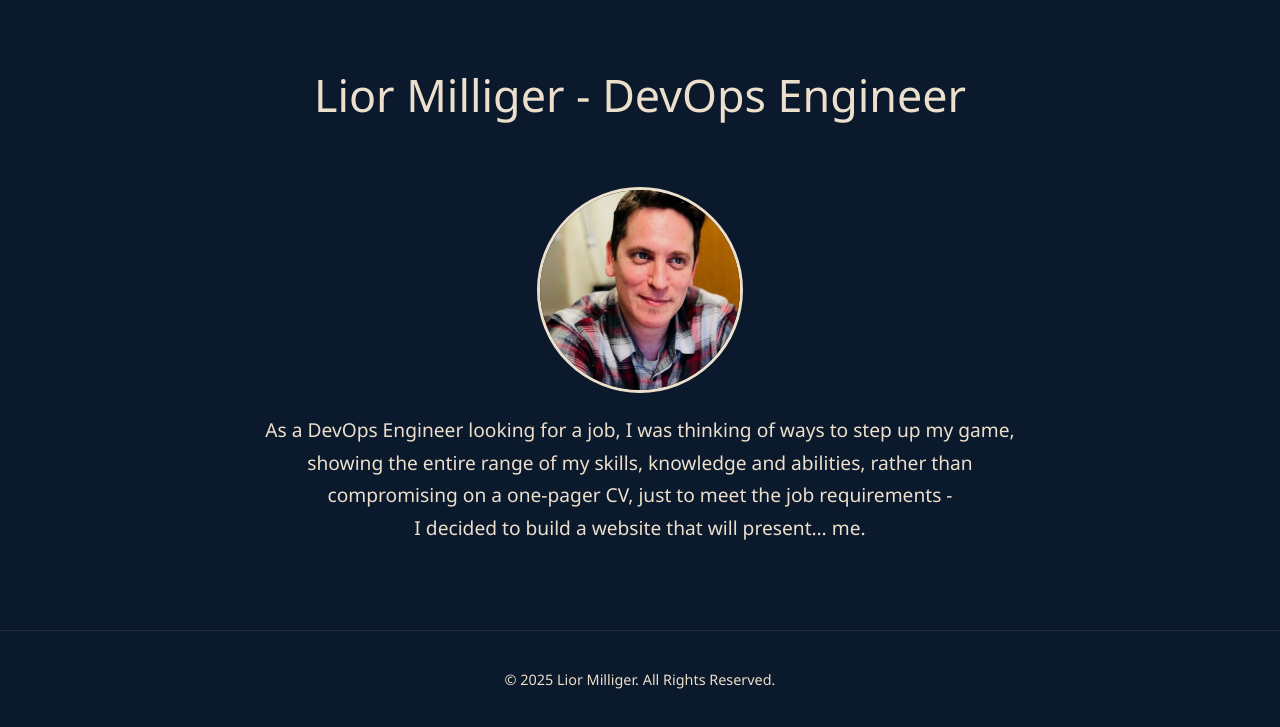
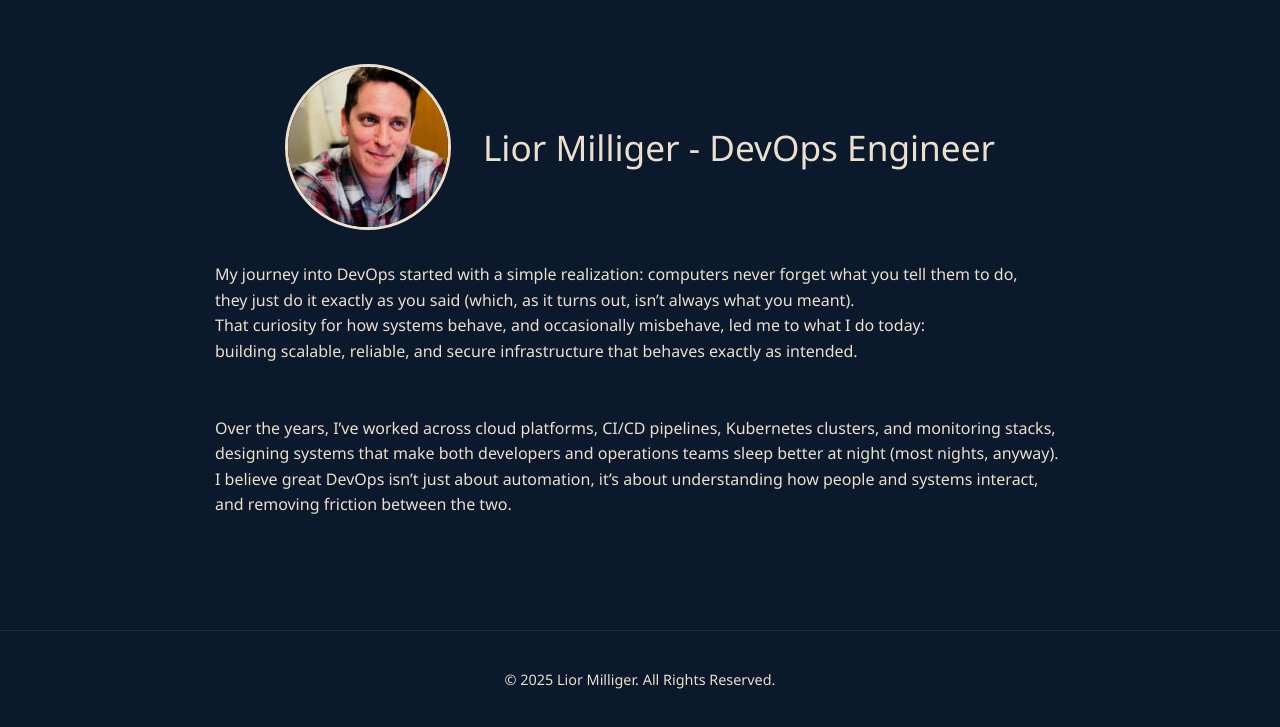
Before and after one commit to liormilliger/mywebsite-app, a Flask app: page / in a window 1280 px wide. Shown: the part 73-800 px from the top of the page. Run offline with Flask 3, Linux system fonts and the light colour scheme; some libraries are stand-ins or nearby versions.

Commit message:
Style changes and index.html Fix

```diff
--- a/app/static/css/style.css
+++ b/app/static/css/style.css
@@ -89,9 +89,47 @@ main {
 }
 
 .homepage-content {
-    text-align: center;
+    text-align: left;
+    max-width: 850px;
+    margin: 0 auto;
 }
 
+/* --- New Intro Container for Homepage --- */
+.intro-container {
+    display: flex;
+    align-items: center;         /* vertically center image and text */
+    justify-content: center;     /* center both horizontally */
+    gap: 2rem;                   /* space between image and text */
+    flex-wrap: wrap;             /* responsive stacking */
+    margin-top: 2rem;
+    margin-bottom: 2rem;
+}
+
+.intro-container .profile-photo {
+    width: 160px;
+    height: 160px;
+    border-radius: 50%;
+    border: 3px solid #ECDFCC;
+    object-fit: cover;
+    margin-top: 0; /* remove old top margin */
+}
+
+.intro-container .welcome-heading {
+    font-size: 2.2rem;
+    font-weight: 300;
+    margin: 0;
+    text-align: left;
+}
+
+/* --- Responsive layout for smaller screens --- */
+@media (max-width: 768px) {
+    .intro-container {
+        flex-direction: column;
+        text-align: center;
+    }
+}
+
+/* --- Existing Page Content --- */
 .page-content {
     text-align: left;
 }
@@ -112,8 +150,8 @@ main {
 }
 
 .about-text p {
-    font-size: 1.2rem;
-    line-height: 1.7;
+    font-size: 1rem;
+    line-height: 1.6;
     max-width: 850px;
     margin: 1rem auto 0;
 }
--- a/app/templates/index.html
+++ b/app/templates/index.html
@@ -5,17 +5,31 @@
 {% block content %}
 <div class="homepage-content">
 
-    <h1 class="welcome-heading">Lior Milliger - DevOps Engineer</h1>
+    <div class="intro-container">
+        <img src="{{ url_for('static', filename='files/LiorPhoto.jpg') }}" alt="A photo of Lior Milliger" class="profile-photo">
+        <h1 class="welcome-heading">Lior Milliger - DevOps Engineer</h1>
+    </div>
 
-    <img src="{{ url_for('static', filename='files/LiorPhoto.jpg') }}" alt="A photo of Lior Milliger" class="profile-photo">
 
     <div class="about-text">
         <p>
-            As a DevOps Engineer looking for a job, I was thinking of ways to step up my game,<br>
-            showing the entire range of my skills, knowledge and abilities, rather than<br>
-            compromising on a one-pager CV, just to meet the job requirements -<br>
-            I decided to build a website that will present… me.
-        </p>
+            My journey into DevOps started with a simple realization: computers never forget what you tell them to do,<br>
+            they just do it exactly as you said (which, as it turns out, isn’t always what you meant).<br>
+            That curiosity for how systems behave, and occasionally misbehave, led me to what I do today:<br>
+            building scalable, reliable, and secure infrastructure that behaves exactly as intended.<br>
+            <br><br>
+            Over the years, I’ve worked across cloud platforms, CI/CD pipelines, Kubernetes clusters, and monitoring stacks,<br>
+            designing systems that make both developers and operations teams sleep better at night (most nights, anyway).<br>
+            I believe great DevOps isn’t just about automation, it’s about understanding how people and systems interact,<br>
+            and removing friction between the two.
+            <!-- <br><br>
+            This website is more than a digital résumé.<br>
+            It’s a living example of how I approach infrastructure - modular, observable, and a little bit fun.<br>
+            If you visit the Tech Stack page, you’ll find a breakdown of the tools and platforms running behind the scenes here.<br>
+            <br><br>
+            When I’m not tuning deployments or chasing down elusive latency spikes, you’ll usually find me<br>
+            experimenting with new technologies or automating something that probably didn’t need automating<br>
+            (but now runs perfectly every time). -->
     </div>
 </div>
 {% endblock %}
```
Also changed, not shown: other parts of app/static/css/style.css (+34 -12 lines), app/templates/snippets/Jenkins.html (+13 -3 lines), 1 other file.
